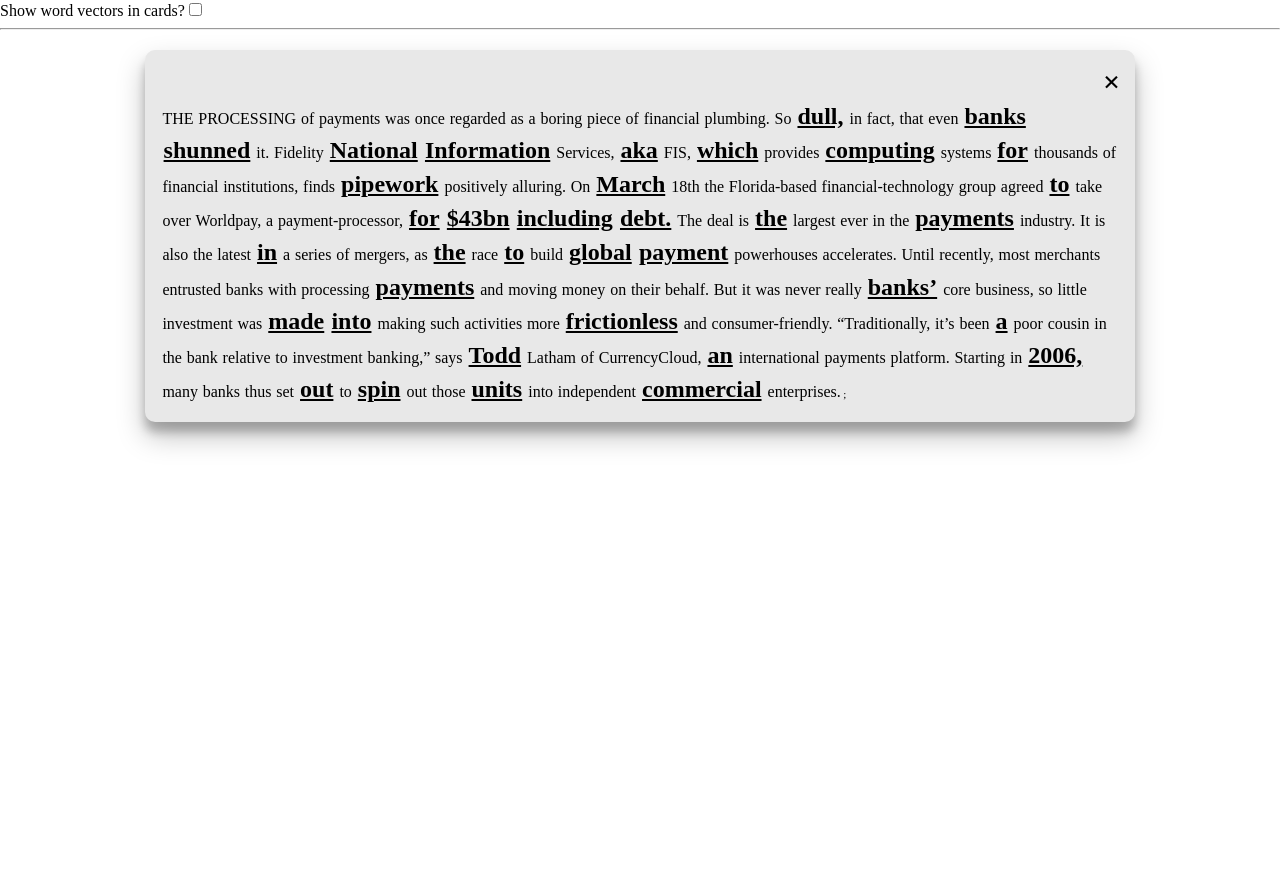
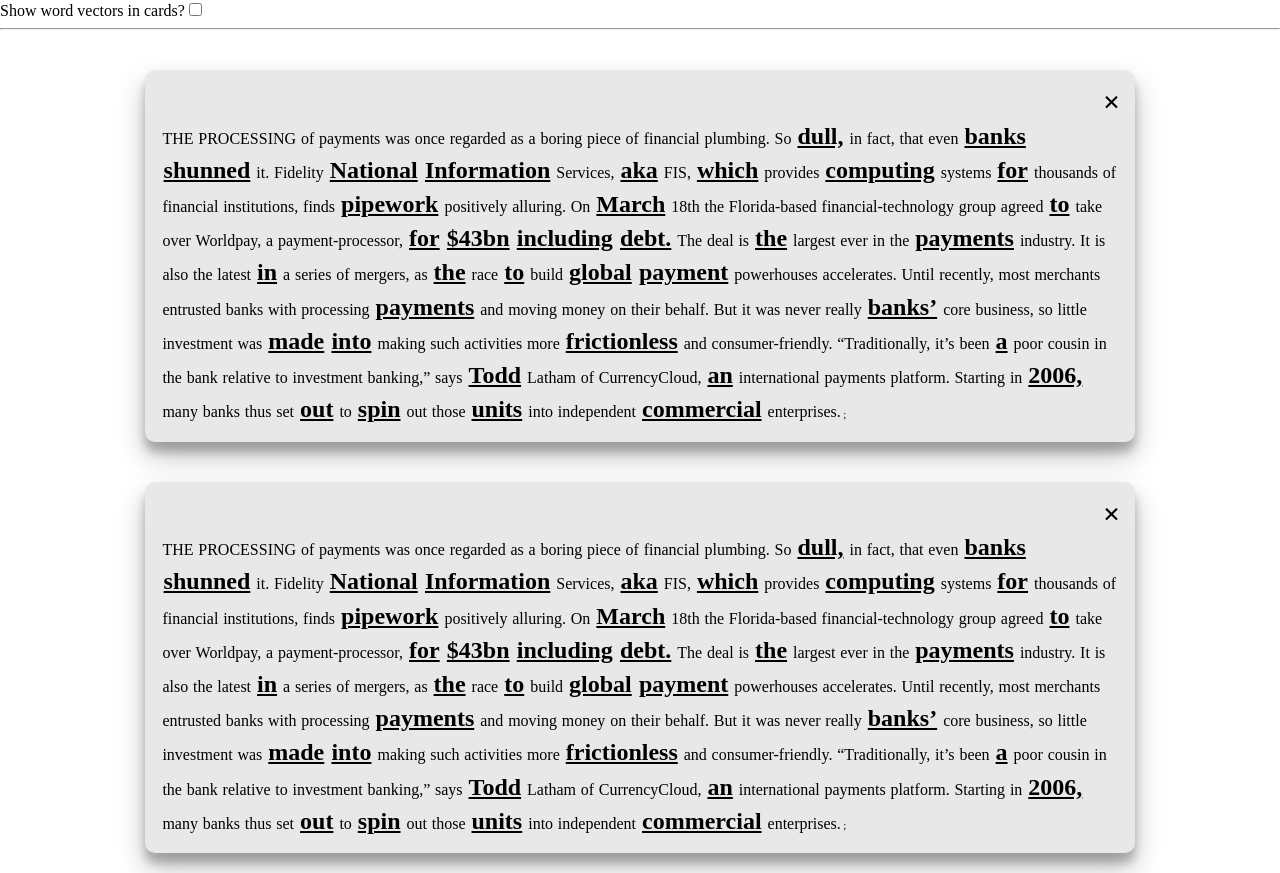
Before and after one commit to schwartzadev/cx-frontend, a React (Create React App) app: page / in a window 1280 px wide. Before the commit the page ends 800 px from the top, so only its background shows below. Built offline with nearby package versions, Linux system fonts and the light colour scheme.

Commit message:
switch card-body-container to class instead of id

```diff
--- a/src/App.css
+++ b/src/App.css
@@ -33,16 +33,16 @@
   cursor: pointer;
 }
 
-#card-body-container {
+.card-body-container {
   font-size: 11px;
   background-color: #e8e8e8;
   border-radius: 10px;
   padding: 15px;
   max-width: 75%;
-  margin: 20px auto;
+  margin: 40px auto 20px auto;
   box-shadow: 0 14px 28px rgba(0,0,0,0.25), 0 10px 10px rgba(0,0,0,0.22);
 }
 
-#card-body-container > div {
+.card-body-container > div {
   display: inline-block;
 }
--- a/src/App.js
+++ b/src/App.js
@@ -26,6 +26,7 @@
       <div className="App" id="card-container">
         <Setting label="Show word vectors in cards?" defaultChecked={false} onChecked={handleWordVectors} name="showWordVectors" />
         <hr />
+        <Card wordVectors={wordVectors} />
         <Card wordVectors={wordVectors} />
       </div>
     );
@@ -63,7 +64,7 @@
 
   render() {
     return (
-      <div id="card-body-container" style={this.state.isHidden ? {visibility: 'hidden'} : {} }> {/* todo make this a class -- not an id */}
+      <div className="card-body-container" style={this.state.isHidden ? {visibility: 'hidden'} : {} }>
         <span className="close-div-button" onClick={this.hide.bind(this)} >&times;</span> {/*} todo put this in a flexbox with the cutting toggles */}
         {this.props.wordVectors.map(info => (
           <Word vector={info} />
```
